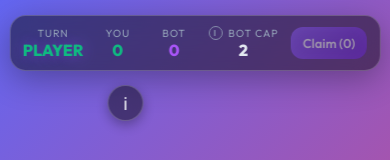
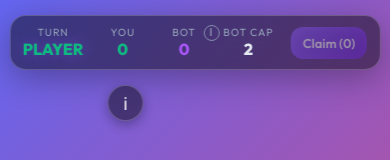
Before and after one commit to EbinOff/Card_Game, a React (Vite) app: page / in a window 390 px wide. Shown: the top 160 px of the page. Built offline with nearby package versions, Linux system fonts and the light colour scheme.

Commit message:
UI: Center Bot Cap text and fix info icon click on mobile

```diff
--- a/src/components/HUD.jsx
+++ b/src/components/HUD.jsx
@@ -33,26 +33,34 @@ export default function HUD({
       <div
         className="hud-section"
         onClick={onToggleBotCap}
-        style={{ cursor: 'pointer', transition: 'opacity 0.2s' }}
+        style={{ cursor: 'pointer', transition: 'opacity 0.2s', position: 'relative' }}
         title="Tap to toggle bot cap ON/OFF"
       >
-        <span className="hud-label" style={{ display: 'flex', alignItems: 'center' }}>
+        <span className="hud-label" style={{ position: 'relative' }}>
           <span
-            title="Bot Match Cap: Limits maximum cards the bot can match at once."
+            onClick={(e) => {
+              e.stopPropagation();
+              alert("Bot Match Cap: Limits maximum cards the bot can match at once, which is determined by player's previous move.");
+            }}
+            title="Bot Match Cap: Limits maximum cards the bot can match at once, which is determined by player's previous move."
             style={{
-              marginRight: '6px',
-              cursor: 'help',
+              position: 'absolute',
+              left: '-20px',
+              top: '50%',
+              transform: 'translateY(-50%)',
               border: '1px solid currentColor',
               borderRadius: '50%',
               display: 'inline-flex',
               justifyContent: 'center',
               alignItems: 'center',
-              width: '14px',
-              height: '14px',
-              fontSize: '9px',
+              width: '16px',
+              height: '16px',
+              fontSize: '10px',
               fontFamily: 'sans-serif',
               fontWeight: 'bold',
-              opacity: 0.8
+              opacity: 0.8,
+              cursor: 'help',
+              padding: '2px' /* Extra hit area for mobile */
             }}
           >
             i
```
